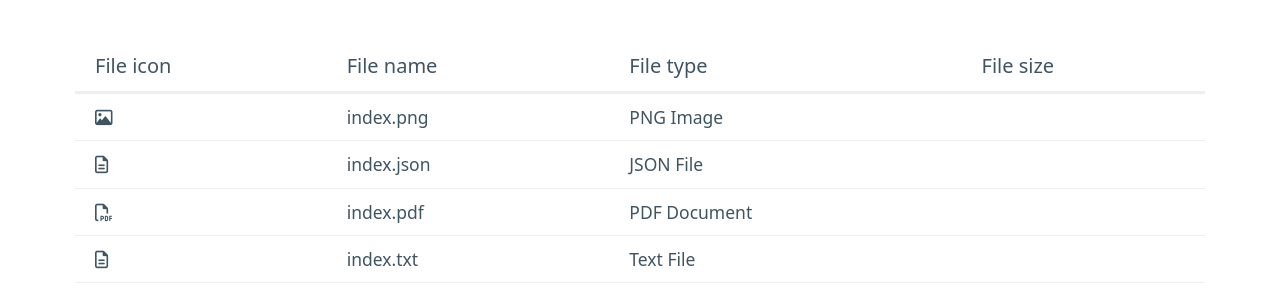
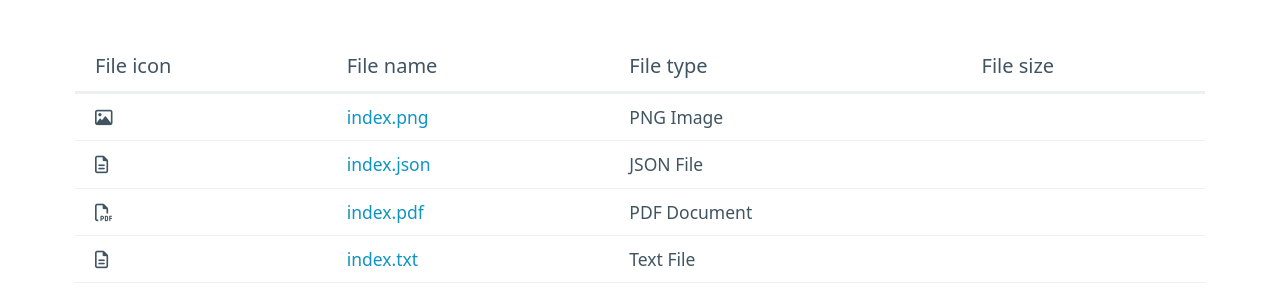
Before and after one commit to aryb4/file-browser, a plain HTML site: page index.html in a window 1280 px wide. Shown: the part 159-466 px from the top of the page. Drawn offline with nearby package versions, Linux system fonts and the light colour scheme.

Commit message:
file links added

```diff
--- a/index.html
+++ b/index.html
@@ -24,25 +24,25 @@
             <tbody>
                 <tr>
                     <td><i class="fa-regular fa-image"></i></td>
-                    <td>index.png</td>
+                    <td><a href="index.png">index.png</a></td>
                     <td>PNG Image</td>
                     <td><!-- Size will go here --></td>
                 </tr>
                 <tr>
                     <td><i class="fa-regular fa-file-lines"></i></td>
-                    <td>index.json</td>
+                    <td><a href="index.json">index.json</a></td>
                     <td>JSON File</td>
                     <td><!-- Size will go here --></td>
                 </tr>
                 <tr>
                     <td><i class="fa-regular fa-file-pdf"></i></td>
-                    <td>index.pdf</td>
+                    <td><a href="index.pdf">index.pdf</a></td>
                     <td>PDF Document</td>
                     <td><!-- Size will go here --></td>
                 </tr>
                 <tr>
                     <td><i class="fa-regular fa-file-lines"></i></td>
-                    <td>index.txt</td>
+                    <td><a href="index.txt">index.txt</a></td>
                     <td>Text File</td>
                     <td><!-- Size will go here --></td>
                 </tr>
```
